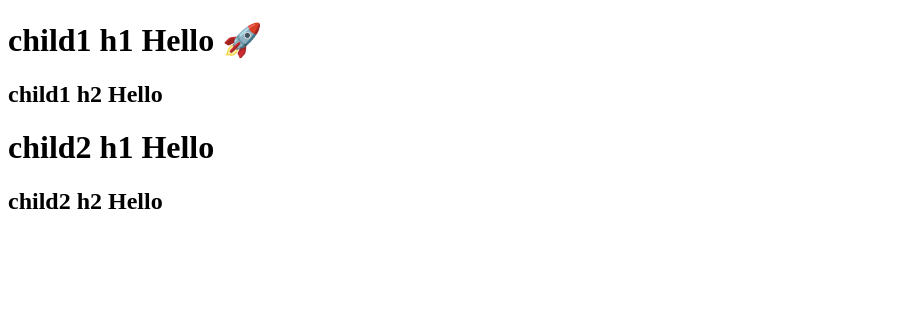
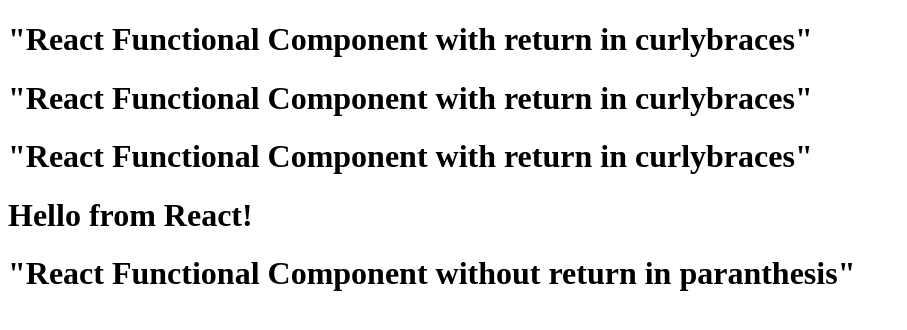
Before and after one commit to DharaniKumar98/Namaste-React-Course, a React (Vite) app: page / in a window 1280 px wide. Shown: the top 330 px of the page, without its empty margins (0-907 px from the left). Built offline with nearby package versions, Linux system fonts and the light colour scheme.

Commit message:
Episode-3

```diff
--- a/App.js
+++ b/App.js
@@ -1,45 +1,30 @@
 import React from "react";
-import ReactDOM from "react-dom/client"
-const heading = React.createElement(
-  "h1",
-  { id: "heading" },
-  "Hello World! from React"
+import ReactDOM from "react-dom/client";
+
+// React Element
+const jsxHeading = <h1>Hello from React!</h1>;
+console.log(jsxHeading);
+
+const Greeting = ({ name }) => <h1>Hello, {name}!</h1>;
+const element = <Greeting name="Alice" />;
+
+// React functional Components
+const H2Component = () => {
+  return <h1>"React Functional Component with return in curlybraces"</h1>;
+};
+
+// Component Compostion
+// different ways of using a component in another component
+const HComponent = () => (
+  <div id="container">
+    <H2Component/>
+    <H2Component></H2Component>
+    {H2Component()}
+    {jsxHeading}
+    <h1>"React Functional Component without return in paranthesis"</h1>
+  </div>
 );
 
-console.log(heading); // here is heading is not an HTML element , it is a js object
-
 const root = ReactDOM.createRoot(document.getElementById("root"));
-
-console.log(root);
-
-//root.render(h1Eelement);
-
-// this render function takes the js obejct, converts to HTML element &
-//adds that HTML element to root HTML element defined using root
-
-// how to create nested HTML elements using the above React API.
-// like
-
-/*
-<div ="parent">
-    <div id="child">
-        <h1> </h1>
-    </div>
-</div>
-*/
-
-const nested = React.createElement("div", { id: "parent" }, [
-  React.createElement("div", { id: "child1" }, [
-    React.createElement("h1", {}, "child1 h1 Hello 🚀"),
-    React.createElement("h2", {}, "child1 h2 Hello"),
-  ]),
-  React.createElement("div", { id: "child2" }, [
-    React.createElement("h1", {}, "child2 h1 Hello"),
-    React.createElement("h2", {}, "child2 h2 Hello"),
-  ]),
-]);
-
-// to avoid this complexity - JSX is used
-// JSX is simplifies the way we create HTML elements using react
-
-root.render(nested);
+//root.render(jsxHeading); - this how we reneder a react element
+root.render(<HComponent />); //- this how we render a react Component
--- a/package.json
+++ b/package.json
@@ -3,6 +3,8 @@
   "version": "1.0.0",
   "description": "Namaste-React Course by Akshay Saini",
   "scripts": {
+    "start":"parcel index.html",
+    "build":"parcel build index.html",
     "test": "jest"
   },
   "repository": {
```
